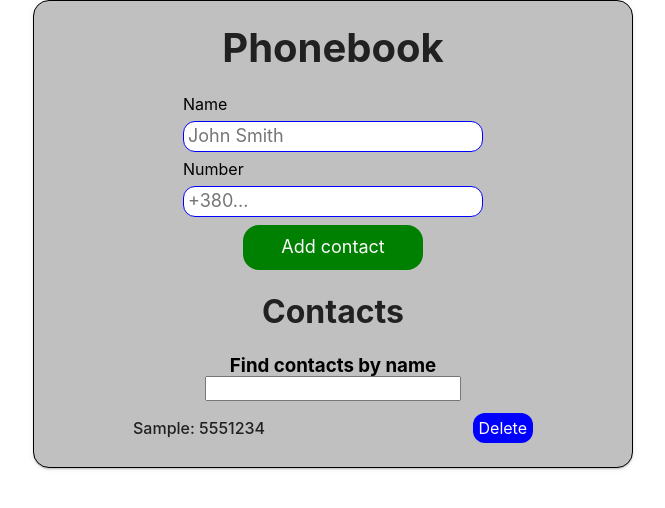
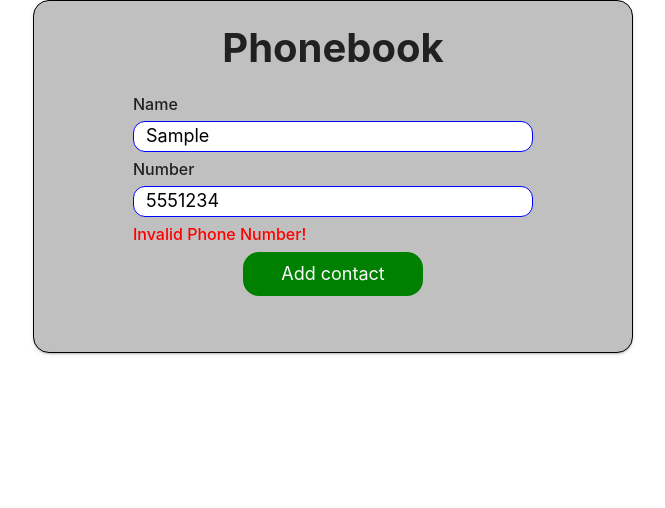
Before and after one commit to OlenaKovalenko/goit-react-hw-02-phonebook, a React (Create React App) app: page / in a window 1280 px wide. Both pictures are taken after typing "Sample", "5551234" into the empty fields and a click on the button "Add contact". Shown: the top 508 px of the page, without its empty margins (307-972 px from the left). Built offline with nearby package versions, Linux system fonts and the light colour scheme.

Commit message:
Update styles

```diff
--- a/src/components/App.jsx
+++ b/src/components/App.jsx
@@ -13,24 +13,25 @@
     filter: ''
   }
 
-  addContact = newContact => {
+  addContact = ({name, number}) => {
     const { contacts } = this.state;
 
-    const contact = {
-      ...newContact,
+    const newContact = {
+      name,
+      number,
       id: nanoid(),
     };
 
-    const isExist = contacts.some(item => item.name.toLowerCase() === newContact.name.toLowerCase());
+    const isExist = contacts.some(contact => contact.name.toLowerCase() === name.toLowerCase());
 
     if (isExist) {
-      alert(`${newContact.name} is alredy in contacts.`);
+      alert(`${name} is alredy in contacts.`);
       return;
     }
 
     this.setState(prevState => {
       return {
-        contacts: [...prevState.contacts, contact]
+        contacts: [...prevState.contacts, newContact]
       }
     })
   }
--- a/src/components/App.styled.js
+++ b/src/components/App.styled.js
@@ -22,6 +22,6 @@
 
 export const ContactsTitle = styled.h2`
     color: ${p => p.theme.colors.black};
-    margin-bottom: ${p => p.theme.spacing(6)};
+    margin-bottom: ${p => p.theme.spacing(2)};
     font-size: 32px;
 `;
--- a/src/components/ContactForm/ContactForm.js
+++ b/src/components/ContactForm/ContactForm.js
@@ -1,20 +1,20 @@
-import { Formik, Field, ErrorMessage } from 'formik';
+import { Formik} from 'formik';
 import * as Yup from 'yup';
-import { BtnAddContact, FormLabel, StyledField, StyledForm } from './ContactForm.styled';
+import { BtnAddContact, ErrorMsg, FormLabel, StyledField, StyledForm } from './ContactForm.styled';
 
-// const validationSchema = Yup.object().shape({
-//     name: Yup.string()
-//     .min(2, 'Name must contain at least 2 characters')
-//     .max(40, 'Too long name')
-//     .required('Name is required!'),
-//     number: Yup.string()
-//     .matches(/^\+(?:[0-9] ?){6,14}[0-9]$/, {
-//         message: 'Invalid Phone Number!',
-//         excludeEmptyString: false,
-//     })
-//     .required('Phone number is required!')
-//     .max(15, 'Invalid phone number!'),
-// });
+const validationSchema = Yup.object().shape({
+    name: Yup.string()
+    .min(2, 'Name must contain at least 2 characters')
+    .max(40, 'Too long name')
+    .required('Name is required!'),
+    number: Yup.string()
+    .matches(/^\+(?:[0-9] ?){6,14}[0-9]$/, {
+        message: 'Invalid Phone Number!',
+        excludeEmptyString: false,
+    })
+    .required('Phone number is required!')
+    .max(15, 'Invalid phone number!'),
+});
 
 export const ContactForm =({ onAdd }) => (
         <Formik
@@ -23,7 +23,7 @@
             number: '',
             }}
 
-            // validationSchema={validationSchema}
+            validationSchema={validationSchema}
 
             onSubmit={(values, actions) => {
                 onAdd(values);
@@ -33,11 +33,11 @@
             <StyledForm>
                 <FormLabel htmlFor="name">Name</FormLabel>
                 <StyledField type="text" name="name" placeholder="John Smith" />
-                <ErrorMessage name="name" component="div" />
+                <ErrorMsg name="name" component="div" />
 
                 <FormLabel htmlFor="number">Number</FormLabel>
                 <StyledField type="tel" name="number" placeholder="+380..." />
-                <ErrorMessage name="number" component="div" />
+                <ErrorMsg name="number" component="div" />
 
                 <BtnAddContact type="submit">Add contact</BtnAddContact>
             </StyledForm>
--- a/src/components/ContactForm/ContactForm.styled.js
+++ b/src/components/ContactForm/ContactForm.styled.js
@@ -1,33 +1,40 @@
-import { Field, Form } from "formik";
+import { Field, Form, ErrorMessage} from "formik";
 import styled from 'styled-components';
 
 export const StyledForm = styled(Form)`
     display: inline-flex;
     flex-direction: column;
-    width: 300px;
+    width: 400px;
     gap: ${p => p.theme.spacing(2)};
-    margin-bottom: ${p => p.theme.spacing(6)};
+    margin-bottom: ${p => p.theme.spacing(8)};
 `;
 
 export const FormLabel = styled.label`
     text-align: start;
     font-size: 16px;
-    font-weight: 400;
-    color: ${p => p.theme.colors.grey};
+    font-weight: 500;
+    color: ${p => p.theme.colors.black};
 
 `;
 
 export const StyledField = styled(Field)`
-    padding: ${p => p.theme.spacing(1)};
+    padding: ${p => p.theme.spacing(1)} ${p => p.theme.spacing(3)};
     border: 1px solid ${p => p.theme.colors.blue};
     border-radius: ${p => p.theme.radii.md};
     font-size: 18px;
     font-weight: 400;
 `;
 
+export const ErrorMsg = styled(ErrorMessage)`
+    color: ${p => p.theme.colors.red};
+    font-size: 16px;
+    font-weight: 500;
+    margin-right: auto;
+`;
+
 export const BtnAddContact = styled.button`
     width: 180px;
-    margin-bottom: ${p => p.theme.spacing(20)};
+    margin-top: 200px;
     padding: ${p => p.theme.spacing(2)};
     background-color: ${p => p.theme.colors.green};
     color: ${p => p.theme.colors.white};
--- a/src/components/ContactItem/ContactItem.styled.js
+++ b/src/components/ContactItem/ContactItem.styled.js
@@ -31,7 +31,6 @@
     &:hover{
         background-color: ${p => p.theme.colors.red};
         font-weight: 600;
-
     }
 
 `;
--- a/src/components/Filter/Filter.js
+++ b/src/components/Filter/Filter.js
@@ -1,8 +1,10 @@
+import { FilterInput, FilterTitle } from "./Filter.styled"
+
 export const Filter = ({ value, onFind }) => {
     return (
         <>
-            <h3>Find contacts by name</h3>
-            <input type="text" name="name" value={value} required onChange={onFind}/>
+            <FilterTitle>Find contacts by name</FilterTitle>
+            <FilterInput type="text" name="name" value={value} required onChange={onFind}/>
         </>
     )
 }
--- a/src/components/Filter/Filter.styled.js
+++ b/src/components/Filter/Filter.styled.js
@@ -0,0 +1,17 @@
+import styled from 'styled-components';
+
+export const FilterTitle = styled.h3`
+    margin-bottom: ${p => p.theme.spacing(2)};
+    color: ${p => p.theme.colors.black};
+    font-size: 20px;
+    font-weight: 500;
+`;
+
+export const FilterInput = styled.input`
+    width: 400px;
+    padding: ${p => p.theme.spacing(1)};
+    border: 1px solid ${p => p.theme.colors.blue};
+    border-radius: ${p => p.theme.radii.md};
+    font-size: 18px;
+    font-weight: 400;
+`;
```
